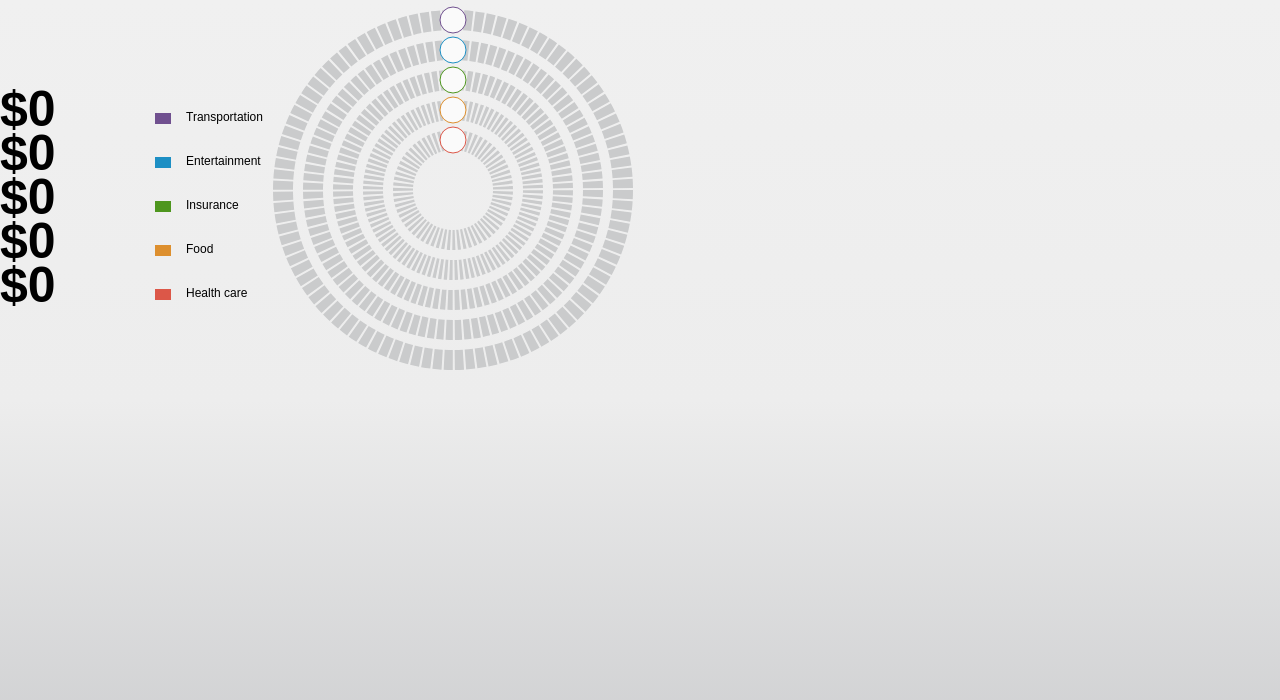
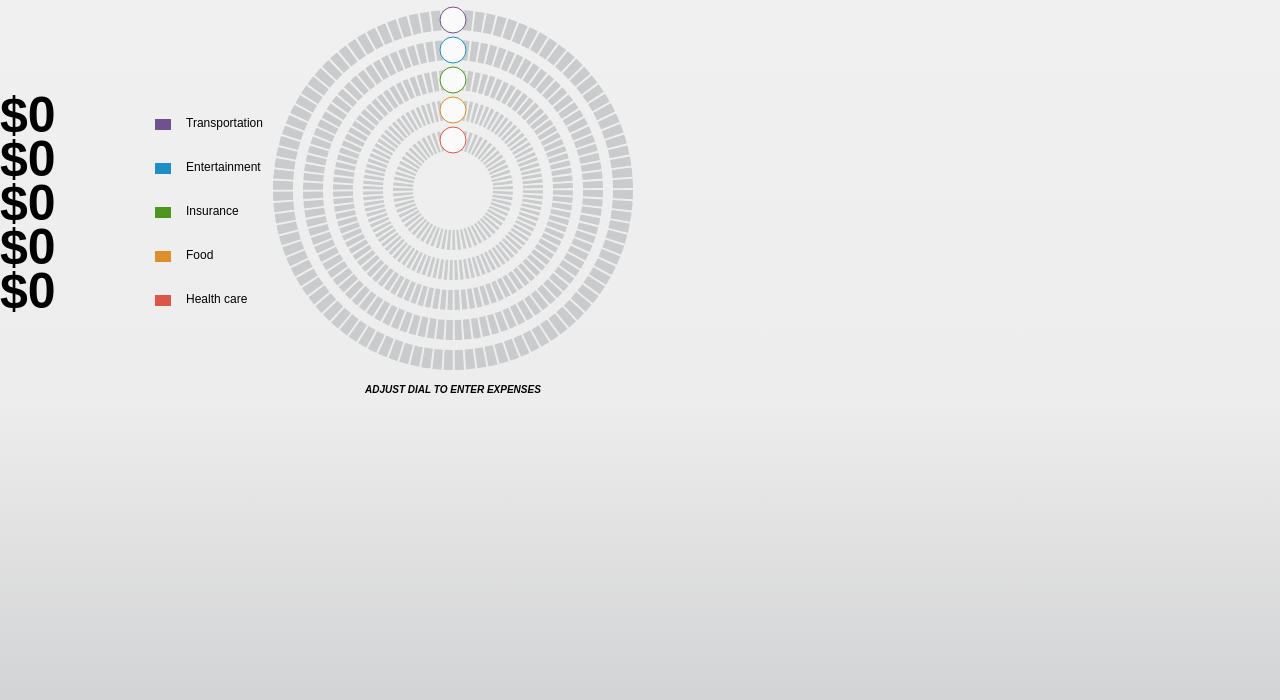
Before and after one commit to GreatDanton/celtra_test, a plain HTML site: page src/index.html in a window 1280 px wide. Drawn offline with Linux system fonts and the light colour scheme.

Commit message:
Added and styled text under sliders

```diff
--- a/src/main.scss
+++ b/src/main.scss
@@ -16,6 +16,16 @@ body {
 
 .slider-detailsPlaceholder {
     align-self: center;
+}
+
+.slider-placeholder {
+    p {
+        font-size: 10px;
+        text-align: center;
+        text-transform: uppercase;
+        font-style: italic;
+        font-weight: bold;
+    }
 }
 
 .slider-ring {
--- a/src/main_min.css
+++ b/src/main_min.css
@@ -1 +1 @@
-*{margin:0;padding:0;-webkit-box-sizing:border-box;box-sizing:border-box}body{font-family:"Liberation Sans", sans-serif;background:-webkit-gradient(linear, left top, left bottom, from(top), color-stop(#F0F0F0), color-stop(50%, #EDEDED), to(#CACBCD));background:-webkit-linear-gradient(top, #F0F0F0, #EDEDED 50%, #CACBCD);background:-o-linear-gradient(top, #F0F0F0, #EDEDED 50%, #CACBCD);background:linear-gradient(top, #F0F0F0, #EDEDED 50%, #CACBCD);height:100vh}.slider-container{display:-webkit-box;display:-webkit-flex;display:-ms-flexbox;display:flex}.slider-detailsPlaceholder{-webkit-align-self:center;-ms-flex-item-align:center;align-self:center}.slider-ring{stroke:#cacbcc}.slider-row{display:-webkit-box;display:-webkit-flex;display:-ms-flexbox;display:flex;-webkit-box-align:end;-webkit-align-items:flex-end;-ms-flex-align:end;align-items:flex-end;padding:2px 0}.slider-row h2{min-width:140px;font-size:50px;height:40px;line-height:50px}.slider-row .slider-background{width:16px;height:11px;margin:0 15px}.slider-row p{font-size:12px}
+*{margin:0;padding:0;-webkit-box-sizing:border-box;box-sizing:border-box}body{font-family:"Liberation Sans", sans-serif;background:-webkit-gradient(linear, left top, left bottom, from(#F0F0F0), color-stop(50%, #EDEDED), to(#CACBCD));background:-webkit-linear-gradient(top, #F0F0F0, #EDEDED 50%, #CACBCD);background:-o-linear-gradient(top, #F0F0F0, #EDEDED 50%, #CACBCD);background:linear-gradient(top, #F0F0F0, #EDEDED 50%, #CACBCD);height:100vh}.slider-container{display:-webkit-box;display:-webkit-flex;display:-ms-flexbox;display:flex}.slider-detailsPlaceholder{-webkit-align-self:center;-ms-flex-item-align:center;align-self:center}.slider-placeholder p{font-size:10px;text-align:center;text-transform:uppercase;font-style:italic;font-weight:bold}.slider-ring{stroke:#cacbcc}.slider-row{display:-webkit-box;display:-webkit-flex;display:-ms-flexbox;display:flex;-webkit-box-align:end;-webkit-align-items:flex-end;-ms-flex-align:end;align-items:flex-end;padding:2px 0}.slider-row h2{min-width:140px;font-size:50px;height:40px;line-height:50px}.slider-row .slider-background{width:16px;height:11px;margin:0 15px}.slider-row p{font-size:12px}
--- a/src/slider.js
+++ b/src/slider.js
@@ -66,6 +66,7 @@ class Slider {
             let sliderPlaceholder = document.createElement("div");
             sliderPlaceholder.className = "slider-placeholder";
 
+
             let svgContainer = document.createElementNS("http://www.w3.org/2000/svg", "svg");
             svgContainer.setAttributeNS(null, "version", "1.1");
             // disable right click popup when long touch occurs
@@ -74,6 +75,11 @@ class Slider {
             });
             sliderPlaceholder.appendChild(svgContainer);
 
+            let textholder = document.createElement("p");
+            textholder.innerText = "Adjust dial to enter expenses";
+            sliderPlaceholder.appendChild(textholder);
+
+            // appending slider-placeholder element to main slider-container
             sliderContainer.appendChild(sliderPlaceholder);
             // appending whole sliderContainer to the chosen dom element
             this.container.appendChild(sliderContainer);
```
